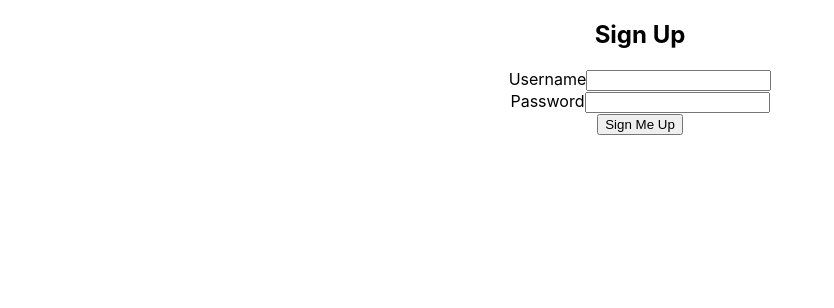
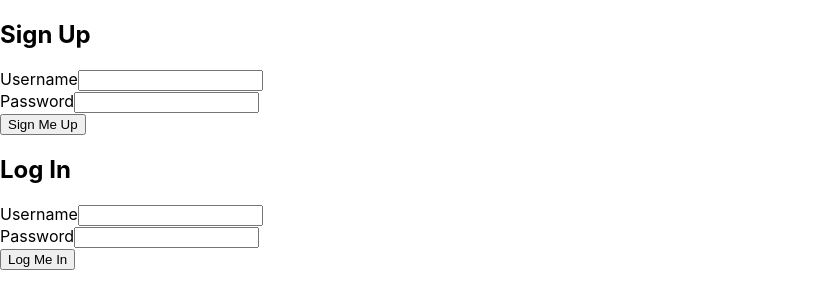
Before and after one commit to newelllinds/redBadgeFinalProject---Client, a React (Create React App) app: page / in a window 1280 px wide. Shown: the top 308 px of the page, without its empty margins (0-834 px from the left). Built offline with nearby package versions, Linux system fonts and the light colour scheme.

Commit message:
progress on auth and login - working on passing the token

```diff
--- a/src/App.tsx
+++ b/src/App.tsx
@@ -1,13 +1,49 @@
 import React from 'react';
 import './App.css';
-import Signup from './Auth/Signup'
+// import Signup from './Auth/Signup'
+// import Login from './Auth/Login'
+import Auth from './Auth/Auth'
 
-function App() {
-  return (
-    <div className="App">
-      <Signup/>
-    </div>
-  );
-};
+export interface AppProps {
+
+}
+
+export interface AppState {
+  sessionToken: string,
+}
+
+class App extends React.Component<AppProps, AppState> {
+  constructor(props: AppProps) {
+    super(props);
+    this.state = { sessionToken : '' };
+  }
+
+  updateToken = (newToken: string) => {
+    localStorage.setItem('token', newToken)
+    console.log(newToken)
+    this.setState({
+      sessionToken: newToken
+    })
+
+  }
+
+  clearToken = () => {
+    localStorage.clear();
+    this.setState({
+      sessionToken: ''
+    })
+  }
+
+
+  render() {
+    return (
+      <div>
+        <Auth updateToken={this.updateToken}/>
+
+
+      </div>
+      );
+  }
+}
 
 export default App;
--- a/src/Auth/Auth.tsx
+++ b/src/Auth/Auth.tsx
@@ -1,32 +1,28 @@
-import React, { Component } from 'react';
-// import Login from './Login'
+import React from 'react';
+import Signup from './Signup';
+import Login from './Login'
 
 export interface AuthProps {
+    updateToken: Function
 
 }
 
 export interface AuthState {
-    isLogin: boolean
+    // showLogin: boolean
 
 }
 
 class Auth extends React.Component<AuthProps, AuthState> {
     constructor(props: AuthProps) {
         super(props);
-        this.state = {
-            isLogin : false
-        };
+        this.state = {};
     }
 
-    isLoginHandler(){
-        this.setState({
-            isLogin: !this.state.isLogin
-        })
-    }
     render() {
         return (
             <div>
-            Hello from Auth
+                <Signup updateToken={this.props.updateToken} />
+                <Login updateToken={this.props.updateToken} />
             </div>
         );
     }
--- a/src/Auth/Login.tsx
+++ b/src/Auth/Login.tsx
@@ -1,3 +1,60 @@
-import React, { Component } from 'react';
+import React from 'react';
+import { Component } from 'react';
 
-// export default Log;
+export interface LoginProps {
+    updateToken: Function;
+
+}
+
+export interface LoginState {
+    username: string,
+    password: string
+}
+
+class Login extends Component<LoginProps, LoginState> {
+    constructor(props: LoginProps) {
+        super(props);
+        this.state = { username: '', password: ''};
+    }
+
+    handleSubmit = (event : any ) => {
+        event.preventDefault();
+        fetch('http://localhost:3000/user/login', {
+            method: 'POST',
+            body: JSON.stringify({user: {username: this.state.username, password: this.state.password}}),
+            headers: new Headers({
+                'Content-Type': 'application/json'
+            })
+        })
+        .then(response => response.json())
+        .then(data => {
+            console.log(data)
+            console.log(data.sessionToken)
+            this.props.updateToken(data.sessionToken)
+        })
+    }
+    render() {
+        return (
+            <div className='wrapper'>
+                <div className='form-wrapper'>
+                    <h2>Log In</h2>
+                    <form onSubmit={this.handleSubmit} noValidate >
+                        <div className='username'>
+                            <label htmlFor='username'>Username</label>
+                            <input type='text' name='username' onChange={(e) => this.setState({ username: e.target.value })}/>
+                        </div>
+                        <div className='password'>
+                            <label htmlFor='password'>Password</label>
+                            <input type='password' name='password' onChange={(e) => this.setState({ password: e.target.value })}/>
+                        </div>
+                        <div className='submit'>
+                            <button>Log Me In</button>
+                        </div>
+                    </form>
+                </div>
+            </div>
+          );
+    }
+}
+
+export default Login;
--- a/src/Auth/Signup.tsx
+++ b/src/Auth/Signup.tsx
@@ -1,10 +1,7 @@
 import React, { Component } from 'react';
 
-//Token?? Am I setting this correctly?
-//Also, I was able to sign up as a user even though my username didn't meet the form validation requirements.
-
 interface SignupProps {
-    // updateToken: any; // ???
+    updateToken: Function;
 }
 
 interface SignupState {
```
